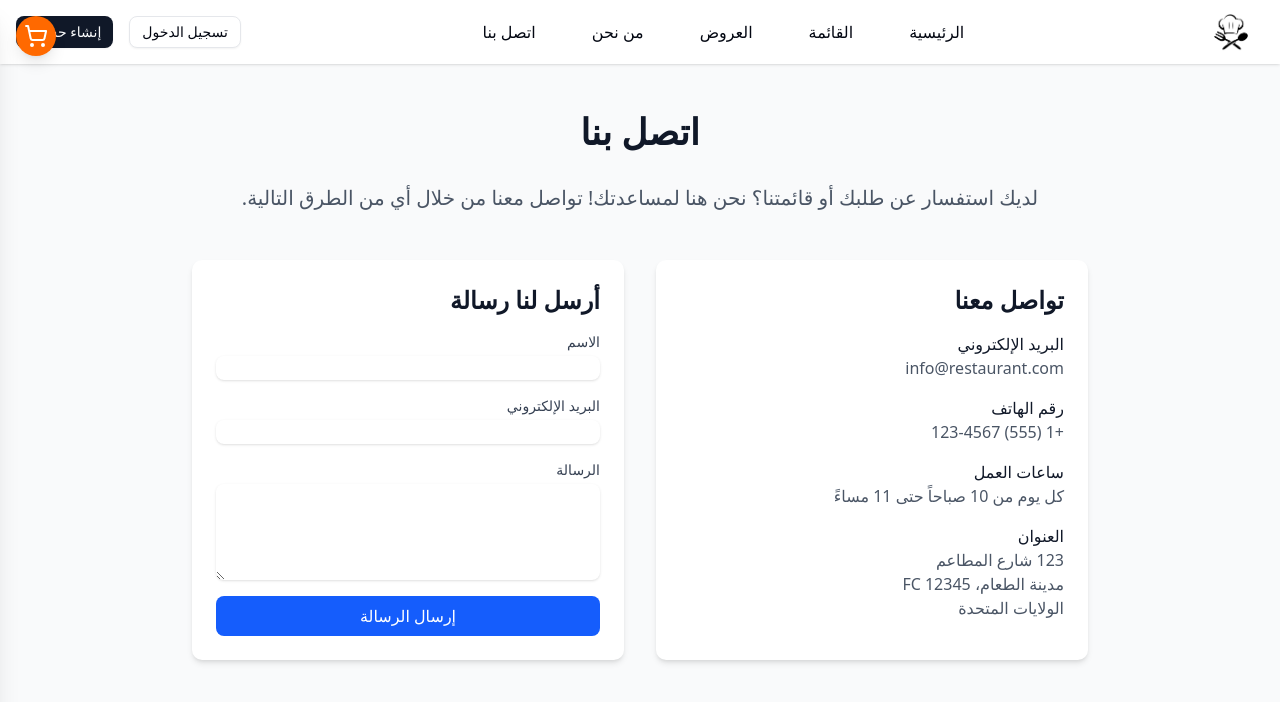
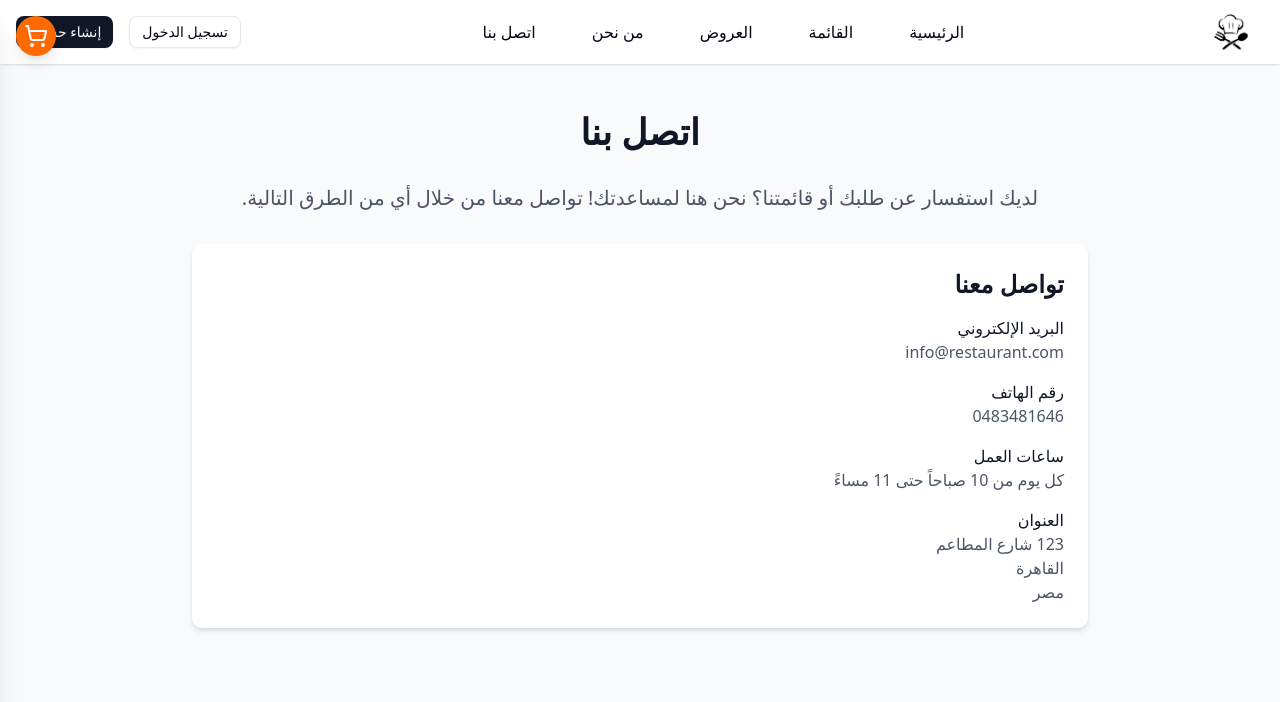
Before and after one commit to Mahmoud-D/graduation-project, a Next.js app in the folder frontend/: page /contact in a window 1280 px wide. Shown: the top 702 px of the page. Built offline with nearby package versions, Linux system fonts and the light colour scheme.

Commit message:
remove unnecessary sections

```diff
--- a/frontend/src/app/contact/page.js
+++ b/frontend/src/app/contact/page.js
@@ -1,4 +1,4 @@
-import React from 'react';
+import React from "react";
 
 export default function ContactPage() {
   return (
@@ -7,13 +7,15 @@ export default function ContactPage() {
         <div className="text-center">
           <h1 className="text-4xl font-bold text-gray-900 mb-8">اتصل بنا</h1>
           <p className="text-xl text-gray-600 mb-8">
-            لديك استفسار عن طلبك أو قائمتنا؟ نحن هنا لمساعدتك! تواصل معنا من خلال أي من الطرق التالية.
+            لديك استفسار عن طلبك أو قائمتنا؟ نحن هنا لمساعدتك! تواصل معنا من
+            خلال أي من الطرق التالية.
           </p>
         </div>
 
-        <div className="mt-12 grid grid-cols-1 md:grid-cols-2 gap-8">
           <div className="bg-white p-6 rounded-lg shadow-md">
-            <h2 className="text-2xl font-semibold text-gray-900 mb-4">تواصل معنا</h2>
+            <h2 className="text-2xl font-semibold text-gray-900 mb-4">
+              تواصل معنا
+            </h2>
             <div className="space-y-4">
               <div>
                 <h3 className="font-medium text-gray-900">البريد الإلكتروني</h3>
@@ -21,7 +23,7 @@ export default function ContactPage() {
               </div>
               <div>
                 <h3 className="font-medium text-gray-900">رقم الهاتف</h3>
-                <p className="text-gray-600">+1 (555) 123-4567</p>
+                <p className="text-gray-600">0483481646</p>
               </div>
               <div>
                 <h3 className="font-medium text-gray-900">ساعات العمل</h3>
@@ -32,59 +34,15 @@ export default function ContactPage() {
               <div>
                 <h3 className="font-medium text-gray-900">العنوان</h3>
                 <p className="text-gray-600">
-                  123 شارع المطاعم<br />
-                  مدينة الطعام، FC 12345<br />
-                  الولايات المتحدة
+                  123 شارع المطاعم
+                  <br />
+                  القاهرة
+                  <br />
+                  مصر{" "}
                 </p>
               </div>
             </div>
           </div>
-
-          <div className="bg-white p-6 rounded-lg shadow-md">
-            <h2 className="text-2xl font-semibold text-gray-900 mb-4">أرسل لنا رسالة</h2>
-            <form className="space-y-4">
-              <div>
-                <label htmlFor="name" className="block text-sm font-medium text-gray-700">
-                  الاسم
-                </label>
-                <input
-                  type="text"
-                  id="name"
-                  name="name"
-                  className="mt-1 block w-full rounded-md border-gray-300 shadow-sm focus:border-blue-500 focus:ring-blue-500"
-                />
-              </div>
-              <div>
-                <label htmlFor="email" className="block text-sm font-medium text-gray-700">
-                  البريد الإلكتروني
-                </label>
-                <input
-                  type="email"
-                  id="email"
-                  name="email"
-                  className="mt-1 block w-full rounded-md border-gray-300 shadow-sm focus:border-blue-500 focus:ring-blue-500"
-                />
-              </div>
-              <div>
-                <label htmlFor="message" className="block text-sm font-medium text-gray-700">
-                  الرسالة
-                </label>
-                <textarea
-                  id="message"
-                  name="message"
-                  rows="4"
-                  className="mt-1 block w-full rounded-md border-gray-300 shadow-sm focus:border-blue-500 focus:ring-blue-500"
-                ></textarea>
-              </div>
-              <button
-                type="submit"
-                className="w-full bg-blue-600 text-white py-2 px-4 rounded-md hover:bg-blue-700 focus:outline-none focus:ring-2 focus:ring-blue-500 focus:ring-offset-2"
-              >
-                إرسال الرسالة
-              </button>
-            </form>
-          </div>
-        </div>
       </div>
     </div>
   );
--- a/frontend/src/components/sections/featured-restaurants.js
+++ b/frontend/src/components/sections/featured-restaurants.js
@@ -118,7 +118,7 @@ export default function MenuCategories() {
       <div className="container mx-auto px-4">
         <div className="text-center mb-12">
           <h2 className="text-4xl font-bold text-dark-shade mb-4">
-            قائمتنا المميزة
+            الأعلى طلباََ
           </h2>
           <p className="text-lg text-dark-shade/70">
             اكتشف تشكيلتنا المتنوعة من الأطباق الشهية
--- a/frontend/src/components/sections/footer.js
+++ b/frontend/src/components/sections/footer.js
@@ -103,21 +103,6 @@ export default function Footer() {
           </div>
         </div>
 
-        {/* Newsletter */}
-        <div className="border-t border-white/20 pt-8 pb-4">
-          <div className="max-w-md mx-auto text-center">
-            <h4 className="font-semibold mb-4 text-white">اشترك في نشرتنا البريدية</h4>
-            <div className="flex gap-2">
-              <input
-                type="email"
-                placeholder="بريدك الإلكتروني"
-                className="flex-1 px-4 py-2 rounded-lg bg-white/20 border border-white/30 focus:outline-none focus:border-white/50 text-white placeholder-white/70"
-              />
-              <Button className="bg-white text-primary hover:bg-white/90">اشترك</Button>
-            </div>
-          </div>
-        </div>
-
         {/* Copyright */}
         <div className="text-center text-white/80 text-sm mt-8">
           © {new Date().getFullYear()} مطعمنا. جميع الحقوق محفوظة
```
